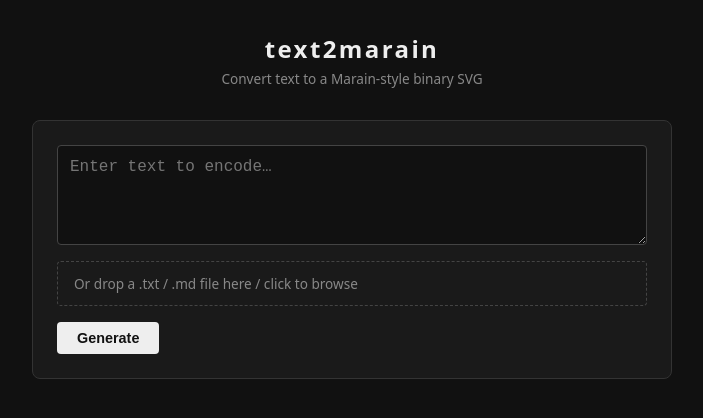
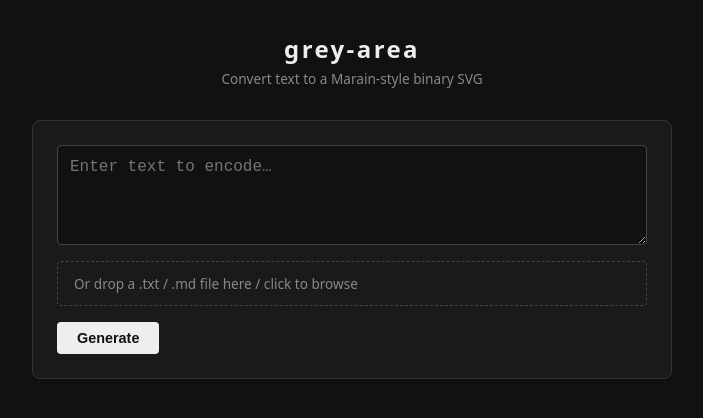
Before and after one commit to jdoerck/grey-area, a website: page web/index.html in a window 1280 px wide. Shown: the whole page, without its empty margins (288-991 px from the left). Drawn offline with Linux system fonts and the light colour scheme.

Commit message:
updating name

```diff
--- a/package.json
+++ b/package.json
@@ -1,10 +1,10 @@
 {
-  "name": "binary2marain",
+  "name": "grey-area",
   "version": "0.1.0",
   "description": "Convert text to a Marain-style binary SVG",
   "type": "module",
   "bin": {
-    "binary2marain": "./src/cli.js"
+    "grey-area": "./src/cli.js"
   },
   "scripts": {
     "serve": "npx serve ."
--- a/web/index.html
+++ b/web/index.html
@@ -3,7 +3,7 @@
 <head>
   <meta charset="UTF-8">
   <meta name="viewport" content="width=device-width, initial-scale=1.0">
-  <title>binary2marain</title>
+  <title>grey-area</title>
   <style>
     * { box-sizing: border-box; margin: 0; padding: 0; }
 
@@ -123,7 +123,7 @@
   </style>
 </head>
 <body>
-  <h1>text2marain</h1>
+  <h1>grey-area</h1>
   <p class="subtitle">Convert text to a Marain-style binary SVG</p>
 
   <div class="card">
```
Also changed, not shown: README.md.
